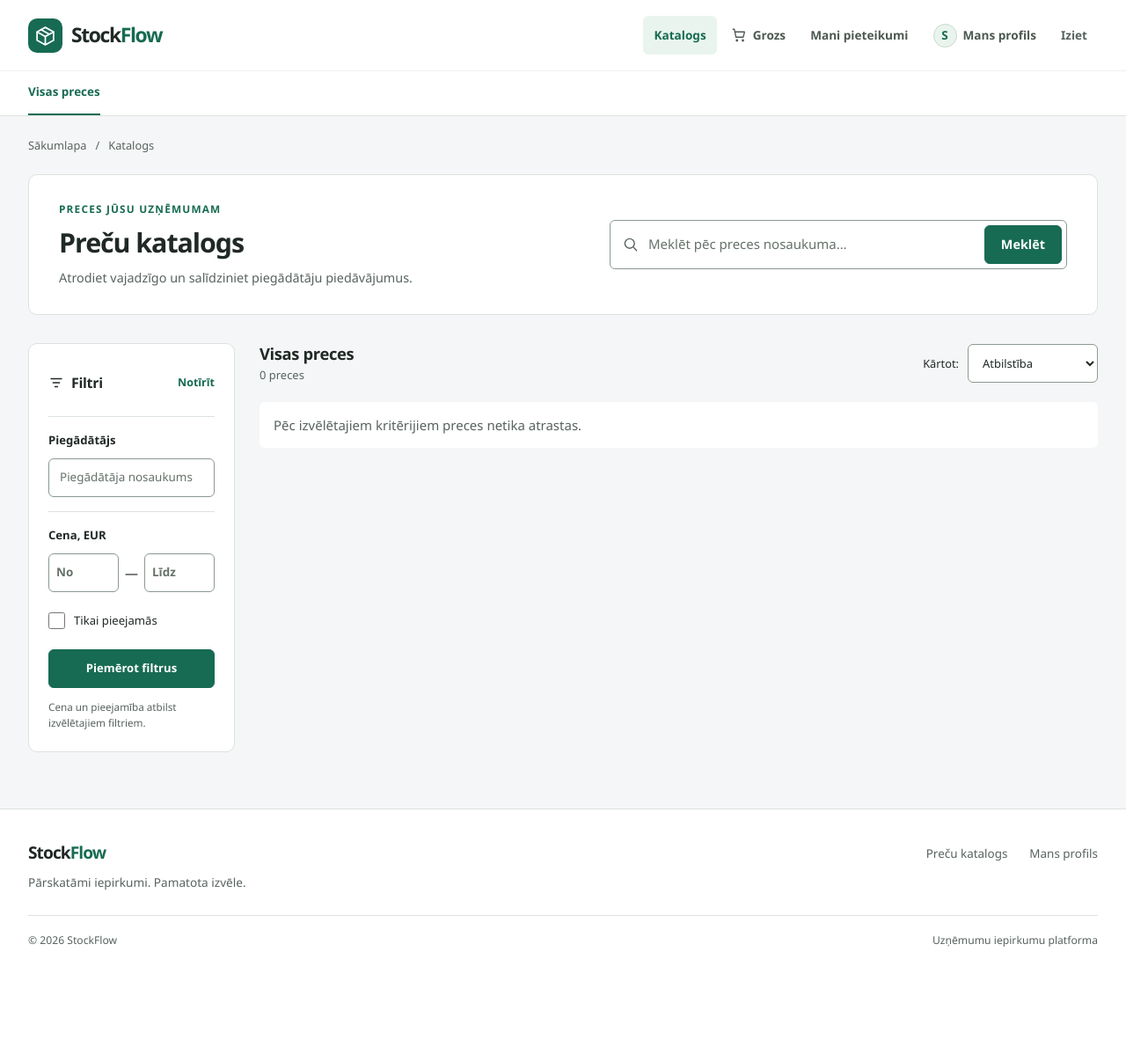
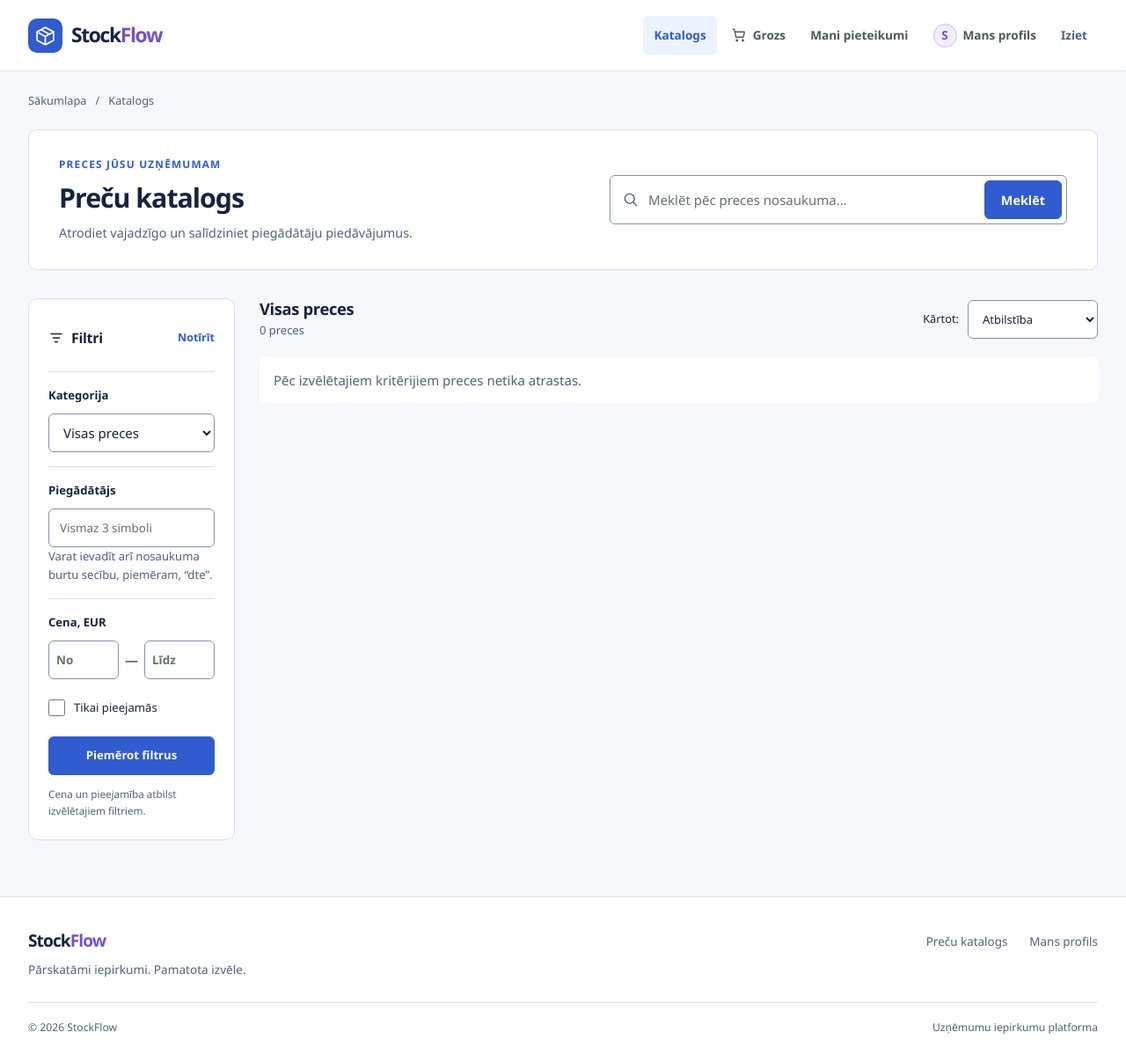
Before and after one commit to 23DP1ELevsa/noliktavas_uzskaites_sistema_EJMN, a Flask app: page /catalog/page in a window 1280 px wide. Shown: the whole page at 88% size. Before the commit the page ends 1076 px from the top, so only its background shows below. Run offline with Flask 3, Linux system fonts and the light colour scheme; the visitor is signed in with stand-in values (Sample User, id 1); data that the repository does not hold is empty.

Commit message:
Izlabotas vizuālas dizaina kļūdas

```diff
--- a/backend/app/routes/admin_orders.py
+++ b/backend/app/routes/admin_orders.py
@@ -10,7 +10,7 @@ from sqlalchemy.orm import joinedload
 from ..extensions import db
 from ..models import Offer, Order
 from ..services.stock import allocate, release_order_stock
-from ..services.orders import customer_details, notify_decision
+from ..services.orders import customer_details, mark_order_notifications_read, notify_decision
 from ..services.order_review import approval_issues
 from .admin import admin_bp, admin_required, _check_product_csrf, _product_csrf_token
 
@@ -46,6 +46,8 @@ def application_detail(order_id):
     if request.method == "POST":
         query = query.with_for_update().execution_options(populate_existing=True)
     order = db.first_or_404(query)
+    if request.method == "GET":
+        mark_order_notifications_read(current_user.id, order.id)
     note = request.form.get("admin_note", "").strip() if request.method == "POST" else ""
     error = None
     issues = None
--- a/backend/app/routes/orders.py
+++ b/backend/app/routes/orders.py
@@ -11,7 +11,7 @@ from ..models import CompanyProfile, Order, OrderItem, User
 from ..services.cart import checkout_fingerprint, load_cart_summary
 from ..services.comparison import cart_csrf_token, require_cart_csrf
 from ..services.shopping_errors import shopping_database_error
-from ..services.orders import customer_details, notify_submission
+from ..services.orders import customer_details, mark_order_notifications_read, notify_submission
 from ..services.stock import allocate
 import re
 
@@ -94,6 +94,7 @@ def checkout():
 def order_detail(order_id):
     order = db.first_or_404(db.select(Order).where(Order.id == order_id, Order.user_id == current_user.id)
                            .options(selectinload(Order.items)))
+    mark_order_notifications_read(current_user.id, order.id)
     return render_template("order.html", order=order, customer=customer_details(order))
 
 
--- a/backend/app/static/css/style.css
+++ b/backend/app/static/css/style.css
@@ -1,16 +1,19 @@
 /* StockFlow component system. All text palettes meet WCAG AA on their surfaces. */
 :root {
     color-scheme: light;
-    --canvas: #f5f6f7;
+    --canvas: #f6f8fc;
     --surface: #ffffff;
-    --surface-subtle: #f0f3f2;
-    --ink: #202925;
-    --muted: #58635e;
-    --accent: #176b52;
-    --accent-hover: #10513e;
-    --accent-soft: #eaf4ee;
-    --line: #dce2de;
-    --input-line: #8b9990;
+    --surface-subtle: #f0f3fa;
+    --ink: #18233c;
+    --muted: #53617d;
+    --accent: #315ccf;
+    --accent-hover: #2447a7;
+    --accent-soft: #edf2ff;
+    --violet: #7651c9;
+    --violet-hover: #5f3daf;
+    --violet-soft: #f2edff;
+    --line: #d9e0ef;
+    --input-line: #8491ad;
     --danger: #a22d37;
     --danger-soft: #fff0f0;
     --warning: #805519;
@@ -28,7 +31,7 @@
     --radius-lg: 14px;
     --control-height: 44px;
     --page-width: 1320px;
-    --shadow: 0 3px 12px rgb(24 41 32 / 4%);
+    --shadow: 0 3px 14px rgb(35 61 125 / 7%);
 }
 * { box-sizing: border-box; }
 html { font-family: var(--font); background: var(--canvas); color: var(--ink); -webkit-text-size-adjust: 100%; }
@@ -101,7 +104,7 @@ button:disabled, button:disabled:hover { background: #e1e6e2; border-color: #bac
 .header-top { display: flex; align-items: center; justify-content: space-between; gap: 24px; width: min(var(--page-width), calc(100% - 64px)); min-height: 80px; margin: auto; }
 .brand { display: inline-flex; flex: 0 0 auto; align-items: center; gap: 10px; color: var(--ink); font-size: 1.43rem; font-weight: 750; letter-spacing: -.06em; }
 .brand:hover { color: var(--ink); text-decoration: none; }
-.brand-accent, .footer-logo span { color: var(--accent); }
+.brand-accent, .footer-logo span { color: var(--violet); }
 .brand-symbol { display: grid; place-items: center; width: 39px; height: 39px; border-radius: 10px; background: var(--accent); color: white; }
 .user-navigation { display: flex; align-items: center; justify-content: flex-end; flex-wrap: wrap; gap: 4px; }
 .user-navigation > a { display: inline-flex; align-items: center; justify-content: center; gap: 7px; min-height: 44px; padding: 9px 12px; border-radius: var(--radius-sm); color: #4c5951; font-size: .85rem; font-weight: 600; text-decoration: none; }
@@ -109,15 +112,10 @@ button:disabled, button:disabled:hover { background: #e1e6e2; border-color: #bac
 .user-navigation > a[aria-current=page] { background: var(--accent-soft); color: var(--accent); }
 .user-navigation > .nav-register { margin-left: 10px; color: white; padding-inline: 17px; }
 .user-navigation > .nav-register:hover { color: white; background: var(--accent-hover); }
-.profile-avatar { display: grid; place-items: center; width: 27px; height: 27px; border: 1px solid #c7d8cd; border-radius: 50%; background: var(--accent-soft); color: var(--accent); font-weight: 700; }
+.profile-avatar { display: grid; place-items: center; width: 27px; height: 27px; border: 1px solid #cbbdf0; border-radius: 50%; background: var(--violet-soft); color: var(--violet); font-weight: 700; }
 .nav-notification-count, .notification-count { display: inline-grid; place-items: center; min-width: 23px; min-height: 23px; padding: 1px 6px; border-radius: 20px; background: var(--accent); color: white; font-size: .74rem; }
 .user-navigation .nav-logout { color: var(--muted); }
 .nav-toggle { display: none; }
-.category-nav-shell { border-top: 1px solid #edf0ee; }
-.category-nav { display: flex; gap: 28px; width: min(var(--page-width), calc(100% - 64px)); margin: auto; overflow-x: auto; scrollbar-width: thin; }
-.category-nav a { flex: 0 0 auto; padding: 13px 0; border-bottom: 2px solid transparent; color: var(--muted); font-size: .84rem; font-weight: 600; white-space: nowrap; }
-.category-nav a:hover { color: var(--accent); text-decoration: none; }
-.category-nav .category-active { border-bottom-color: var(--accent); color: var(--accent); }
 .site-footer { flex-shrink: 0; margin-top: auto; border-top: 1px solid var(--line); background: var(--surface); color: var(--muted); }
 .footer-content { display: grid; grid-template-columns: 1fr auto; gap: 26px; width: min(var(--page-width), calc(100% - 64px)); margin: auto; padding: 34px 0 20px; }
 .footer-logo { color: var(--ink); font-size: 1.2rem; font-weight: 750; letter-spacing: -.05em; }
--- a/backend/app/static/js/app.js
+++ b/backend/app/static/js/app.js
@@ -3,6 +3,7 @@ const catalogUrl = body.dataset.catalogUrl;
 const searchForm = document.querySelector("#catalog-search-form");
 const searchInput = document.querySelector("#catalog-search");
 const supplierInput = document.querySelector("#supplier-filter");
+const categorySelect = document.querySelector("#category-filter");
 const minPriceInput = document.querySelector("#min-price");
 const maxPriceInput = document.querySelector("#max-price");
 const stockInput = document.querySelector("#stock-filter");
@@ -12,7 +13,6 @@ const catalogCount = document.querySelector("#catalog-count");
 const catalogMessage = document.querySelector("#catalog-message");
 const clearFiltersButton = document.querySelector("#clear-filters");
 const applyFiltersButton = document.querySelector("#apply-filters");
-const categoryLinks = document.querySelectorAll("[data-category]");
 
 let products = [];
 let latestRequest = 0;
@@ -21,6 +21,7 @@ function currentParams() {
     const params = new URLSearchParams(window.location.search);
     const fields = [
         ["q", searchInput.value.trim()],
+        ["category_id", categorySelect.value],
         ["supplier", supplierInput.value.trim()],
         ["min_price", minPriceInput.value.trim()],
         ["max_price", maxPriceInput.value.trim()],
@@ -147,13 +148,10 @@ function restoreFilters() {
     const params = new URLSearchParams(window.location.search);
     searchInput.value = params.get("q") || "";
     supplierInput.value = params.get("supplier") || "";
+    categorySelect.value = params.get("category_id") || "";
     minPriceInput.value = params.get("min_price") || "";
     maxPriceInput.value = params.get("max_price") || "";
     stockInput.checked = params.get("in_stock") === "true";
-    const selectedCategory = params.get("category_id") || "";
-    categoryLinks.forEach((link) => {
-        link.classList.toggle("category-active", link.dataset.category === selectedCategory);
-    });
 }
 
 searchForm.addEventListener("submit", (event) => {
@@ -162,28 +160,17 @@ searchForm.addEventListener("submit", (event) => {
 });
 
 applyFiltersButton.addEventListener("click", loadCatalog);
+categorySelect.addEventListener("change", loadCatalog);
 sortSelect.addEventListener("change", renderProducts);
 clearFiltersButton.addEventListener("click", () => {
     searchInput.value = "";
     supplierInput.value = "";
+    categorySelect.value = "";
     minPriceInput.value = "";
     maxPriceInput.value = "";
     stockInput.checked = false;
     window.history.replaceState({}, "", window.location.pathname);
-    categoryLinks.forEach((link) => link.classList.toggle("category-active", !link.dataset.category));
     loadCatalog();
-});
-
-categoryLinks.forEach((link) => {
-    link.addEventListener("click", (event) => {
-        event.preventDefault();
-        const params = currentParams();
-        if (link.dataset.category) params.set("category_id", link.dataset.category);
-        else params.delete("category_id");
-        updateUrl(params);
-        categoryLinks.forEach((item) => item.classList.toggle("category-active", item === link));
-        loadCatalog();
-    });
 });
 
 restoreFilters();
--- a/backend/app/templates/_market_header.html
+++ b/backend/app/templates/_market_header.html
@@ -18,6 +18,5 @@
             {% endif %}
         </nav>
     </div>
-    {% if request.endpoint == 'catalog.catalog_page' %}<div class="category-nav-shell"><nav class="category-nav" aria-label="Kategorijas"><a class="category-active" href="{{ url_for('catalog.catalog_page') }}" data-category="">Visas preces</a>{% for category in categories %}<a href="?category_id={{ category.id }}" data-category="{{ category.id }}">{{ category.name }}</a>{% endfor %}</nav></div>{% endif %}
 </header>
 <script src="{{ url_for('static', filename='js/ui.js') }}" defer></script>
--- a/backend/app/templates/auth/profile.html
+++ b/backend/app/templates/auth/profile.html
@@ -32,12 +32,6 @@
                             <a href="{{ url_for('admin.application_detail', order_id=notification.order_id) if current_user.role == 'admin' else url_for('orders.order_detail', order_id=notification.order_id) }}">{{ notification.message }}</a>
                             <p class="field-hint"><time datetime="{{ notification.created_at.isoformat() }}Z" data-local-time>{{ notification.created_at.strftime('%d.%m.%Y. %H:%M') }} UTC</time>{% if not notification.is_read %} · Jauns{% endif %}</p>
                         </div>
-                        {% if not notification.is_read %}
-                        <form method="post" action="{{ url_for('auth.read_notification', notification_id=notification.id) }}">
-                            <input name="csrf_token" type="hidden" value="{{ csrf_token }}">
-                            <button class="notification-read-button" type="submit">Atzīmēt kā lasītu</button>
-                        </form>
-                        {% endif %}
                     </article>
                     {% else %}
                     <div class="notification-empty"><p>Pagaidām nav paziņojumu.</p><p class="field-hint">Šeit saņemsiet ziņas par saviem pieteikumiem.</p></div>
--- a/backend/app/templates/catalog.html
+++ b/backend/app/templates/catalog.html
@@ -34,8 +34,15 @@
                     <button id="clear-filters" type="button">Notīrīt</button>
                 </div>
                 <div class="filter-divider"></div>
+                <div class="filter-field"><label class="supplier-title" for="category-filter">Kategorija</label>
+                <select id="category-filter" name="category_id">
+                    <option value="">Visas preces</option>
+                    {% for category in categories %}<option value="{{ category.id }}">{{ category.name }}</option>{% endfor %}
+                </select></div>
+                <div class="filter-divider"></div>
                 <div class="filter-field"><label class="supplier-title" for="supplier-filter">Piegādātājs</label>
-                <input class="filter-input" id="supplier-filter" type="text" placeholder="Piegādātāja nosaukums"></div>
+                <input class="filter-input" id="supplier-filter" type="search" minlength="3" maxlength="255" placeholder="Vismaz 3 simboli" aria-describedby="supplier-filter-hint">
+                <p class="field-hint" id="supplier-filter-hint">Varat ievadīt arī nosaukuma burtu secību, piemēram, “dte”.</p></div>
                 <div class="filter-divider"></div>
                 <div class="filter-field"><p class="supplier-title">Cena, EUR</p>
                 <div class="price-fields">
```
Also changed, not shown: other parts of backend/app/static/css/style.css (+24 -25 lines), backend/app/services/catalog.py (+8 -1 lines), backend/app/services/orders.py (+11 -0 lines), docs/order-workflow.md (+3 -2 lines), docs/ui-redesign-report.md (+2 -2 lines), docs/ui-redesign.md (+11 -9 lines), scripts/ui_qa.py (+10 -3 lines), tests/test_catalog.py (+3 -2 lines), tests/test_demo_data.py (+1 -1 lines), tests/test_order_workflow.py (+15 -0 lines).
